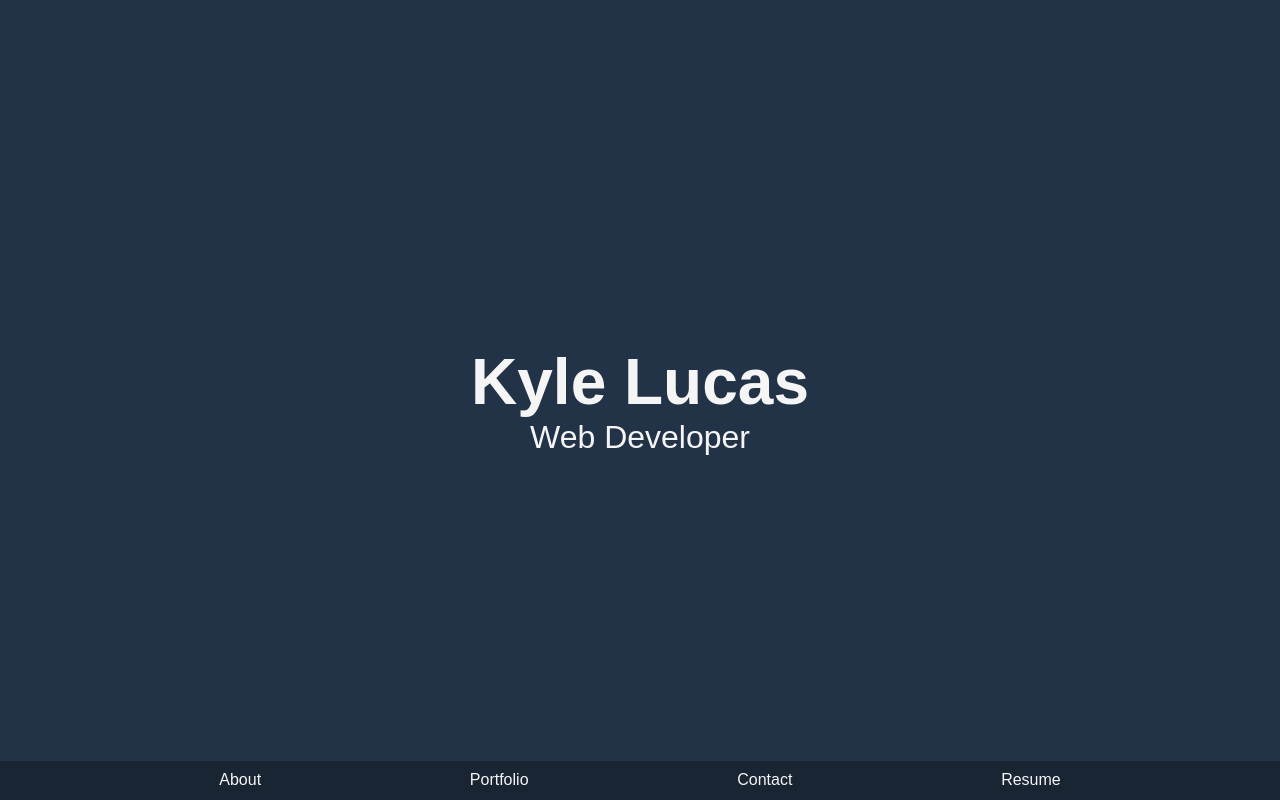
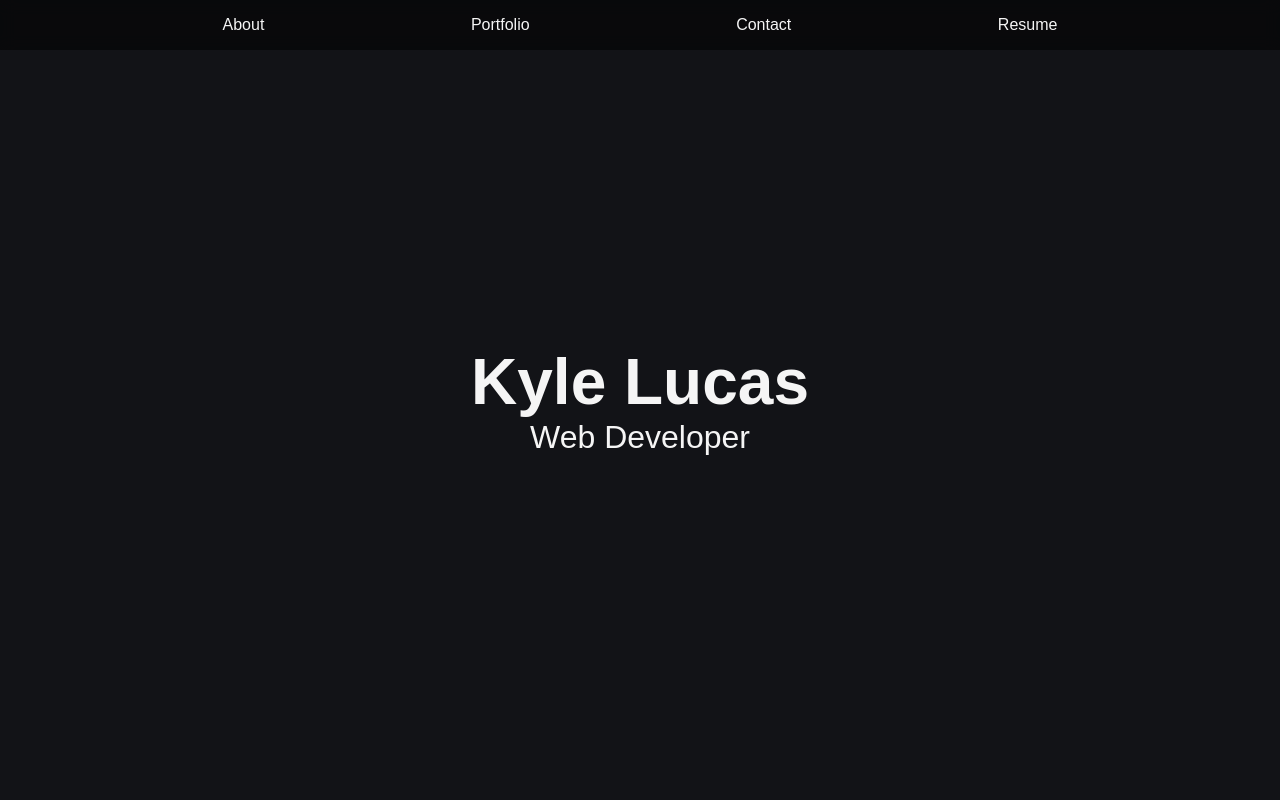
Before and after one commit to kwlucas/Portfolio-Kyle-Lucas, a React (Create React App) app in the folder client/: page /Portfolio-Kyle-Lucas/resume in a window 1280 px wide. Built offline with nearby package versions, Linux system fonts and the light colour scheme.

Commit message:
Changed colors and made navbar sticky

```diff
--- a/client/src/App.css
+++ b/client/src/App.css
@@ -3,7 +3,8 @@
 }
 
 html {
-  background-color: #233347;
+  /* background-color: #233347; */
+  background-color: var(--bgColor);
   color: #f5f5f5;
   box-sizing: border-box;
 }
@@ -11,6 +12,8 @@ html {
 :root {
   --rows: 1;
   --columns: 1;
+  --bgColor: #121317;
+  --overlayColor: #00000080;
 }
 
 h1,
@@ -30,6 +33,8 @@ header {
   justify-content: space-around;
   align-items: center;
   min-height: 60px;
+  z-index: 1000;
+  transition: .3s ease all;
 }
 
 header.banner {
@@ -84,11 +89,22 @@ nav {
   width: 100%;
   justify-content: space-evenly;
   padding: 0.66rem;
+  transition: .3s ease all;
   /* z-index: 2; */
 }
 
 .navbar, .banner>nav {
-  background-color: #192533;
+  /* background-color: #192533; */
+  background-color: var(--overlayColor);
+  -webkit-backdrop-filter: blur(4px);
+  backdrop-filter: blur(8px);
+  position: sticky;
+  top: 0;
+  left: 0;
+}
+
+.banner>nav{
+  padding: 1rem;
 }
 
 .navbar #nameDisplay {
```
